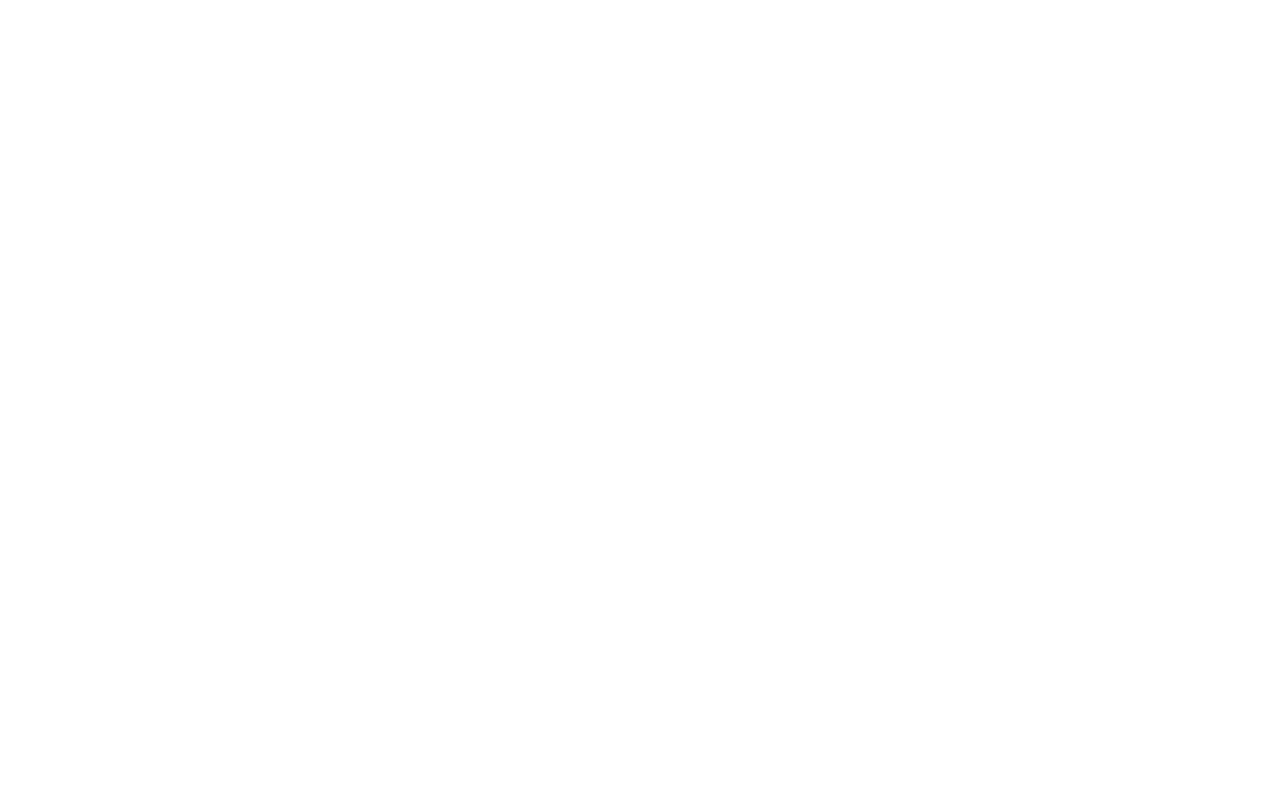
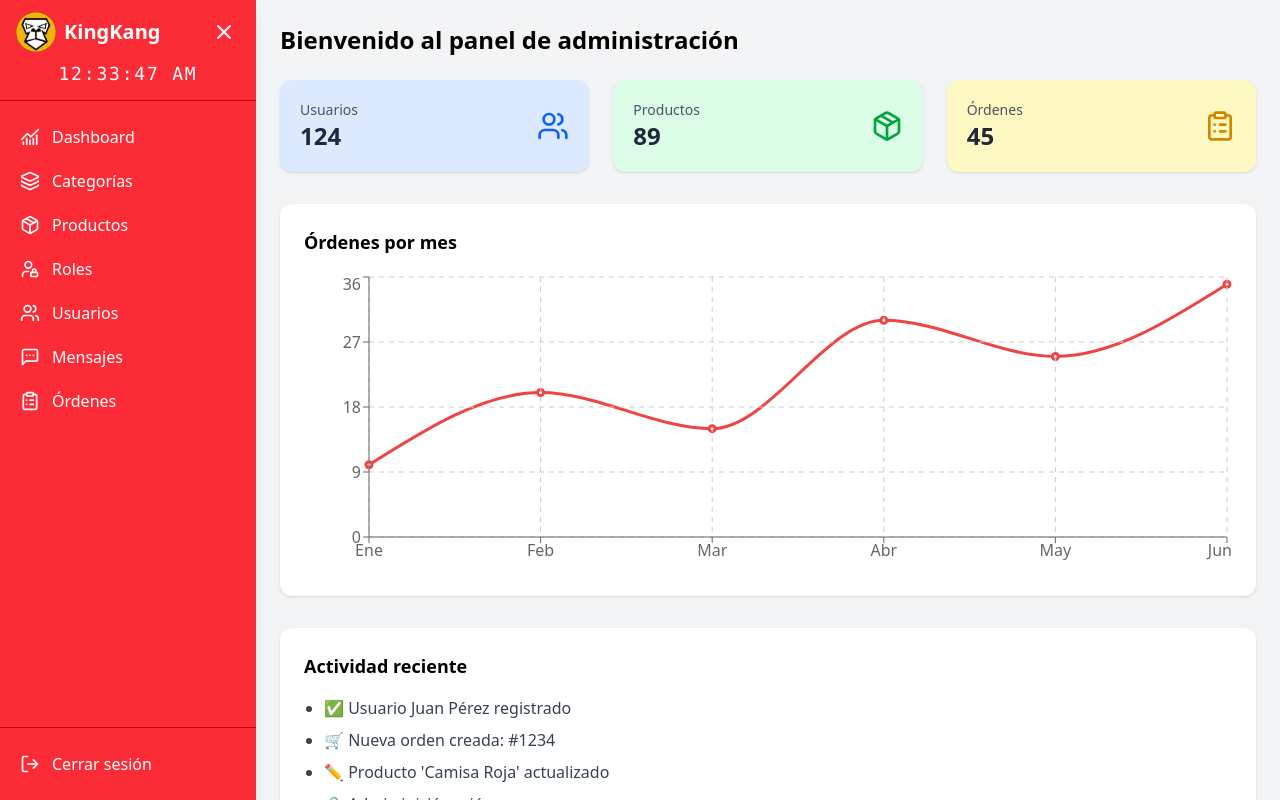
Before and after one commit to Blxckbxll24/KingKang_renewed, a React (Vite) app: page /dashboard in a window 1280 px wide. Before the commit this address had no page. Built offline with nearby package versions, Linux system fonts and the light colour scheme.

Commit message:
mas avances

```diff
--- a/package.json
+++ b/package.json
@@ -11,9 +11,11 @@
   },
   "dependencies": {
     "@tailwindcss/vite": "^4.1.7",
+    "lucide-react": "^0.511.0",
     "react": "^19.1.0",
     "react-dom": "^19.1.0",
     "react-router-dom": "^7.6.1",
+    "recharts": "^2.15.3",
     "tailwindcss": "^4.1.7"
   },
   "devDependencies": {
--- a/src/App.tsx
+++ b/src/App.tsx
@@ -1,5 +1,6 @@
 import { BrowserRouter as Router, Routes, Route } from 'react-router-dom';
 
+// Imports cliente
 import Nosotros from './views/Nosotros';
 import Home from './views/Home';
 import Contacto from './views/Contacto';
@@ -8,10 +9,15 @@
 import Carrito from './views/Carrito';
 import Productos from './views/Productos';
 
+//Imports admin
+import Dashboard from './views/admin/Dashboard';
+
+
 function App() {
   return (
     <Router>
       <Routes>
+        {/* Rutas de cliente */}
         <Route path="/" element={<Home />} />
         <Route path="/nosotros" element={<Nosotros />} />
         <Route path="/contacto" element={<Contacto />} />
@@ -19,6 +25,10 @@
         <Route path="/registro" element={<Registro />} />
         <Route path="/carrito" element={<Carrito />} />
         <Route path="/productos" element={<Productos />} />
+
+        {/* Rutas de admin */}
+        <Route path="/dashboard" element={<Dashboard />} />
+
       </Routes>
     </Router>
   );
--- /dev/null
+++ b/src/components/layout/Sidebar.tsx
@@ -0,0 +1,153 @@
+import { useState, useEffect } from "react";
+import { NavLink, useNavigate, useLocation } from "react-router-dom";
+import {
+  ChartNoAxesCombined,
+  Package,
+  Users,
+  ClipboardList,
+  LogOut,
+  Menu,
+  X,
+  Layers,
+  UserLock,
+  MessageSquareMore,
+} from "lucide-react";
+
+export default function Sidebar() {
+  const navigate = useNavigate();
+  const location = useLocation();
+  const [isOpen, setIsOpen] = useState(true);
+  const [currentTime, setCurrentTime] = useState(new Date());
+
+  useEffect(() => {
+    const interval = setInterval(() => {
+      setCurrentTime(new Date());
+    }, 1000);
+    return () => clearInterval(interval);
+  }, []);
+
+  const formattedTime = currentTime.toLocaleTimeString([], {
+    hour: "2-digit",
+    minute: "2-digit",
+    second: "2-digit",
+  });
+
+  const menuItems = [
+    {
+      label: "Dashboard",
+      path: "/admin/dashboard",
+      icon: <ChartNoAxesCombined className="w-5 h-5" aria-hidden="true" />,
+    },
+    {
+      label: "Categorías",
+      path: "/admin/categorias",
+      icon: <Layers className="w-5 h-5" aria-hidden="true" />,
+    },
+    {
+      label: "Productos",
+      path: "/admin/productos",
+      icon: <Package className="w-5 h-5" aria-hidden="true" />,
+    },
+    {
+      label: "Roles",
+      path: "/admin/roles",
+      icon: <UserLock className="w-5 h-5" aria-hidden="true" />,
+    },
+    {
+      label: "Usuarios",
+      path: "/admin/usuarios",
+      icon: <Users className="w-5 h-5" aria-hidden="true" />,
+    },
+    {
+      label: "Mensajes",
+      path: "/admin/mensajes",
+      icon: <MessageSquareMore className="w-5 h-5" aria-hidden="true" />,
+    },
+    {
+      label: "Órdenes",
+      path: "/admin/ordenes",
+      icon: <ClipboardList className="w-5 h-5" aria-hidden="true" />,
+    },
+  ];
+
+  const handleLogout = () => {
+    navigate("/login");
+  };
+
+  return (
+    <aside
+      className={`flex flex-col bg-gradient-to-b from-red-500 to-red-500 text-white shadow-lg min-h-screen
+        transition-width duration-300 ease-in-out
+        ${isOpen ? "w-64" : "w-16"}`}
+      aria-label="Sidebar de navegación"
+      role="navigation"
+    >
+      {/* Header */}
+      <div className="flex flex-col px-4 py-3 border-b border-red-700">
+        <div className="flex items-center justify-between">
+          <div className="flex items-center gap-2">
+            <img src="/logoking.png" alt="KingKang Logo" className="h-10 w-auto" />
+            {isOpen && <h1 className="text-xl font-bold whitespace-nowrap">KingKang</h1>}
+          </div>
+          <button
+            onClick={() => setIsOpen(!isOpen)}
+            className="p-1 rounded-md hover:bg-red-700 focus:outline-none focus:ring-2 focus:ring-white"
+            aria-expanded={isOpen}
+            aria-label={isOpen ? "Cerrar sidebar" : "Abrir sidebar"}
+          >
+            {isOpen ? <X className="w-6 h-6" /> : <Menu className="w-6 h-6" />}
+          </button>
+        </div>
+        {/* Hora actual */}
+        {isOpen && (
+          <div className="mt-2 text-lg font-mono text-center tracking-widest">
+            {formattedTime}
+          </div>
+        )}
+      </div>
+
+      {/* Navigation */}
+      <nav className="flex-1 px-2 py-4">
+        <ul role="menu" className="space-y-1">
+          {menuItems.map(({ label, path, icon }) => {
+            const isActive = location.pathname === path;
+            return (
+              <li key={label} role="none">
+                <NavLink
+                  to={path}
+                  role="menuitem"
+                  tabIndex={0}
+                  className={({ isActive }) =>
+                    `flex items-center gap-3 w-full px-3 py-2 rounded-md
+                    transition-colors
+                    ${
+                      isActive
+                        ? "bg-red-700 font-semibold"
+                        : "hover:bg-red-700 focus:bg-red-700 focus:outline-none"
+                    }`
+                  }
+                  aria-current={isActive ? "page" : undefined}
+                >
+                  {icon}
+                  {isOpen && <span className="whitespace-nowrap">{label}</span>}
+                </NavLink>
+              </li>
+            );
+          })}
+        </ul>
+      </nav>
+
+      {/* Logout */}
+      <div className="px-2 py-4 border-t border-red-700">
+        <button
+          onClick={handleLogout}
+          className="flex items-center gap-3 w-full px-3 py-2 rounded-md hover:bg-red-700 transition-colors focus:outline-none focus:ring-2 focus:ring-white"
+          aria-label="Cerrar sesión"
+        >
+          <LogOut className="w-5 h-5" aria-hidden="true" />
+          {isOpen && <span>Cerrar sesión</span>}
+        </button>
+      </div>
+    </aside>
+  );
+}
--- /dev/null
+++ b/src/views/admin/Dashboard.tsx
@@ -0,0 +1,101 @@
+import Sidebar from "../../components/layout/Sidebar";
+import { Users, Package, ClipboardList } from "lucide-react";
+import {
+  LineChart,
+  Line,
+  CartesianGrid,
+  XAxis,
+  YAxis,
+  Tooltip,
+  ResponsiveContainer,
+} from "recharts";
+
+export default function Dashboard() {
+  const stats = [
+    {
+      title: "Usuarios",
+      count: 124,
+      icon: <Users className="w-8 h-8 text-blue-600" />,
+      bg: "bg-blue-100",
+    },
+    {
+      title: "Productos",
+      count: 89,
+      icon: <Package className="w-8 h-8 text-green-600" />,
+      bg: "bg-green-100",
+    },
+    {
+      title: "Órdenes",
+      count: 45,
+      icon: <ClipboardList className="w-8 h-8 text-yellow-600" />,
+      bg: "bg-yellow-100",
+    },
+  ];
+
+  const ordersData = [
+    { mes: "Ene", ordenes: 10 },
+    { mes: "Feb", ordenes: 20 },
+    { mes: "Mar", ordenes: 15 },
+    { mes: "Abr", ordenes: 30 },
+    { mes: "May", ordenes: 25 },
+    { mes: "Jun", ordenes: 35 },
+  ];
+
+  const logs = [
+    "✅ Usuario Juan Pérez registrado",
+    "🛒 Nueva orden creada: #1234",
+    "✏️ Producto 'Camisa Roja' actualizado",
+    "🔒 Admin inició sesión",
+    "📦 Orden #1229 enviada",
+  ];
+
+  return (
+    <div className="flex h-screen bg-gray-100">
+      <Sidebar />
+
+      <main className="flex-1 p-6 overflow-y-auto">
+        <h2 className="text-2xl font-bold mb-6">Bienvenido al panel de administración</h2>
+
+        {/* Contadores */}
+        <div className="grid grid-cols-1 sm:grid-cols-2 lg:grid-cols-3 gap-6 mb-8">
+          {stats.map(({ title, count, icon, bg }) => (
+            <div
+              key={title}
+              className={`flex items-center justify-between p-5 rounded-xl shadow ${bg}`}
+            >
+              <div>
+                <h3 className="text-sm font-medium text-gray-600">{title}</h3>
+                <p className="text-2xl font-bold text-gray-800">{count}</p>
+              </div>
+              {icon}
+            </div>
+          ))}
+        </div>
+
+        {/* Gráfica de órdenes */}
+        <div className="bg-white p-6 rounded-xl shadow mb-8">
+          <h3 className="text-lg font-semibold mb-4">Órdenes por mes</h3>
+          <ResponsiveContainer width="100%" height={300}>
+            <LineChart data={ordersData}>
+              <Line type="monotone" dataKey="ordenes" stroke="#ef4444" strokeWidth={3} />
+              <CartesianGrid stroke="#ccc" strokeDasharray="5 5" />
+              <XAxis dataKey="mes" />
+              <YAxis />
+              <Tooltip />
+            </LineChart>
+          </ResponsiveContainer>
+        </div>
+
+        {/* Logs */}
+        <div className="bg-white p-6 rounded-xl shadow">
+          <h3 className="text-lg font-semibold mb-4">Actividad reciente</h3>
+          <ul className="list-disc pl-5 space-y-2 text-gray-700">
+            {logs.map((log, i) => (
+              <li key={i}>{log}</li>
+            ))}
+          </ul>
+        </div>
+      </main>
+    </div>
+  );
+}
```
Also changed, not shown: 1 other file (tests, documents, lock files or other folders).
